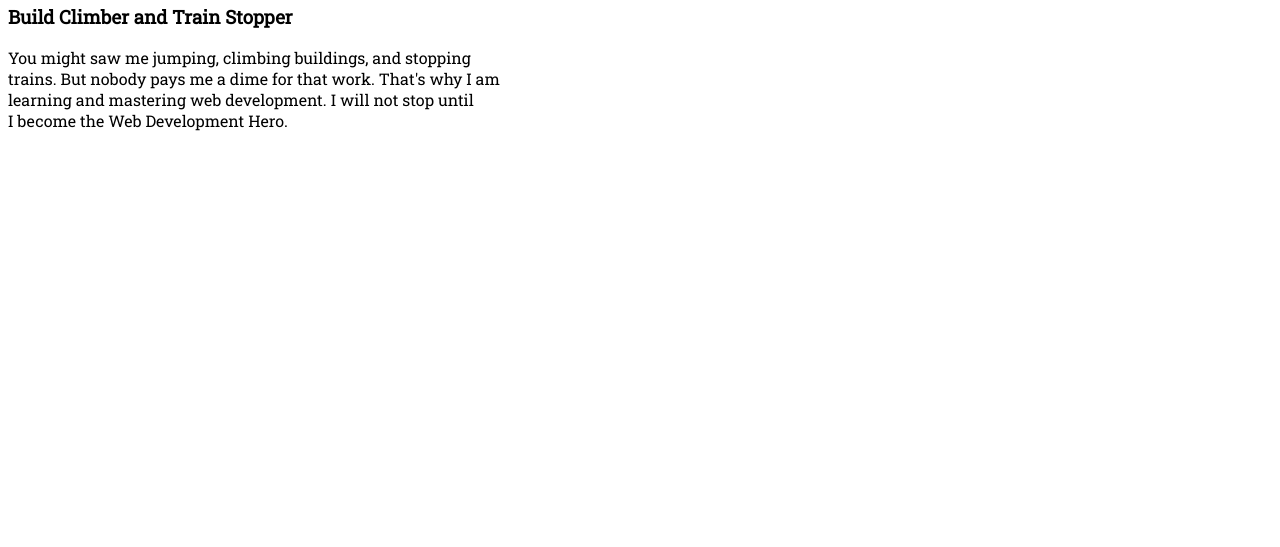
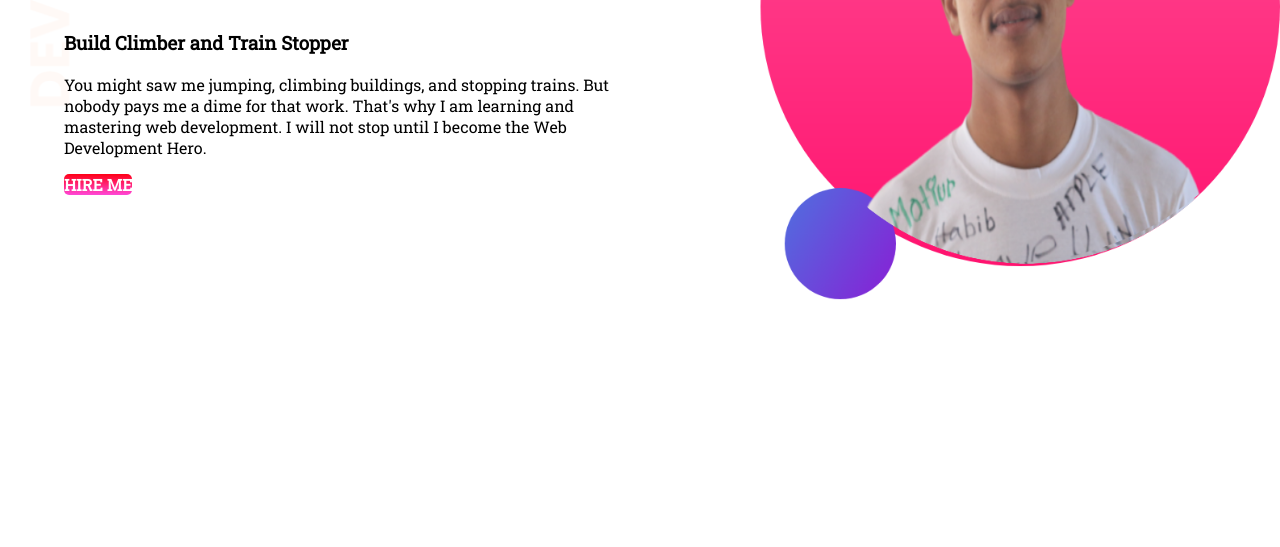
Before and after one commit to azitkumar/devloper-portfolio, a plain HTML site: page index.html in a window 1280 px wide. Shown: the part 253-800 px from the top of the page. Drawn offline with Linux system fonts and the light colour scheme; a web font is replaced by a local one.

Commit message:
top banner added

```diff
--- a/index.html
+++ b/index.html
@@ -1,23 +1,52 @@
 <!DOCTYPE html>
 <html lang="en">
+
 <head>
     <meta charset="UTF-8">
     <meta http-equiv="X-UA-Compatible" content="IE=edge">
     <meta name="viewport" content="width=device-width, initial-scale=1.0">
     <title>Azit Portfolio</title>
 
-        <link rel="preconnect" href="https://fonts.googleapis.com">
-         <link rel="preconnect" href="https://fonts.gstatic.com" crossorigin>
-         <link href="https://fonts.googleapis.com/css2?family=Arima&family=Roboto+Slab&family=Roboto:ital,wght@1,300&display=swap"  rel="stylesheet">
-          <link rel="stylesheet" href="style.css">
+    <link rel="preconnect" href="https://fonts.googleapis.com">
+    <link rel="preconnect" href="https://fonts.gstatic.com" crossorigin>
+    <link
+        href="https://fonts.googleapis.com/css2?family=Arima&family=Roboto+Slab&family=Roboto:ital,wght@1,300&display=swap"
+        rel="stylesheet">
+    <link rel="stylesheet" href="style.css">
 
 </head>
-     <h1> Wellcome To</h1>
 
-    <h1> <span class="orange-color">Azit Roy </span>World!</h1>
-    <h3> Build Climber and Train Stopper </h3>
-    <p> You might saw me jumping, climbing buildings, and stopping<br> trains. But nobody pays me a dime for that work. That's why I am <br>learning and mastering web development. I will not stop until <br> I become the Web Development Hero.</p>
 <body>
+    <section class="top-banner">
+        <div class="half-width">
+            <h1> Wellcome To</h1>
+            <h1> <span class="orange-color">Azit Roy </span>World!</h1>
+            <h3> Build Climber and Train Stopper </h3>
+            <p> You might saw me jumping, climbing buildings, and stopping trains. But nobody pays me
+                a
+                dime for that work. That's why I am learning and mastering web development. I will
+                not stop
+                until I become the Web Development Hero.</p>
+            <a class="link-button" target="_blank" href="https://www.linkedin.com/in/azit-kumar-roy-279442244/"> HIRE ME </a>
+
+
+        </div>
+        <div class="half-width">
+            <img src="images/azit portfoliobg.png" alt="">
+        </div>
+
+    </section>
+
+
+
+
+
+
+
+
+
+
 
 </body>
+
 </html>
--- a/style.css
+++ b/style.css
@@ -1,11 +1,41 @@
-body{
+body {
     font-family: 'Arima', cursive;
-font-family: 'Roboto', sans-serif;
-font-family: 'Roboto Slab', serif;
+    font-family: 'Roboto', sans-serif;
+    font-family: 'Roboto Slab', serif;
+    margin: 0;
 }
-h1{
+
+h1 {
     font-size: 55px;
 }
-.class{
-    orange-color:orange;
+
+.orange-color {
+    color: orange;
 }
+
+section {
+    display: flex;
+}
+
+.half-width {
+    width: 50%;
+    padding-left: 5%;
+}
+
+.half-width img {
+    width: 100%;
+}
+
+.link-button {
+    text-decoration: none;
+    background-image: linear-gradient(rgb(255, 0, 21), rgb(255, 71, 215));
+    padding: 20px, 50px;
+    color: white;
+    font-weight: 700;
+    border-radius: 5px;
+}
+
+.top-banner {
+    background-image: url(images/top-banner.png);
+    background-repeat: no-repeat;
+}
```
